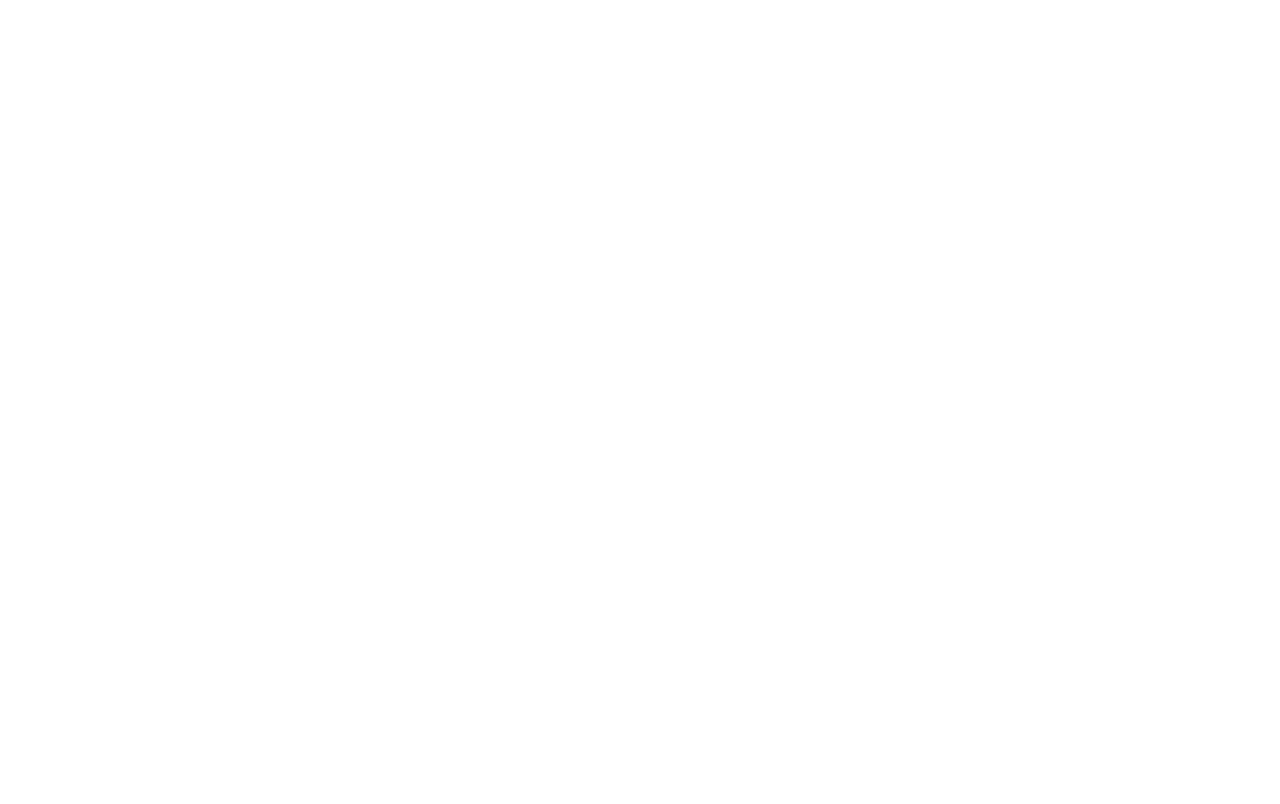
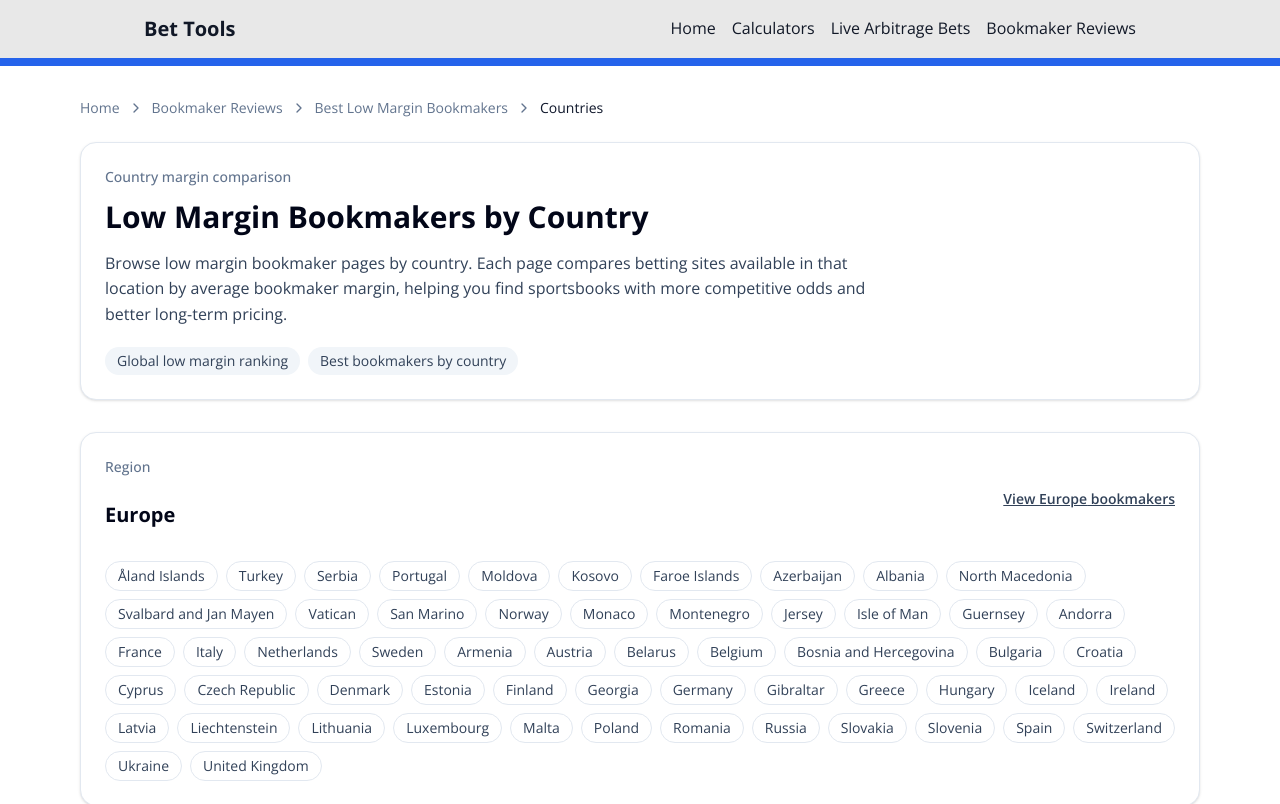
Before and after one commit to edvinsam/bet-tools, a Next.js app: page /bookmaker-reviews/low-margin-bookmakers in a window 1280 px wide. Before the commit this address had no page. Shown: the top 804 px of the page. Built offline with nearby package versions, Linux system fonts and the light colour scheme.

Commit message:
hub page

```diff
--- /dev/null
+++ b/app/bookmaker-reviews/low-margin-bookmakers/page.tsx
@@ -0,0 +1,110 @@
+import Link from "next/link";
+import Breadcrumbs from "@/components/Breadcrumbs";
+import {
+  COUNTRIES_BY_REGION,
+  COUNTRY_LABELS,
+  REGION_LABELS,
+  type CountrySlug,
+  type RegionSlug,
+} from "@/lib/bookmaker-locations";
+
+export const metadata = {
+  title: "Low Margin Bookmakers by Country",
+  description:
+    "Browse low margin bookmaker comparison pages by country and find betting sites with lower average margins and more competitive odds.",
+  alternates: {
+    canonical: "/bookmaker-reviews/low-margin-bookmakers",
+  },
+};
+
+export default function LowMarginBookmakersCountryHubPage() {
+  return (
+    <main className="mx-auto max-w-6xl px-4 py-8">
+      <Breadcrumbs
+        items={[
+          { label: "Home", href: "/" },
+          { label: "Bookmaker Reviews", href: "/bookmaker-reviews" },
+          {
+            label: "Best Low Margin Bookmakers",
+            href: "/bookmaker-reviews/best-low-margin-bookmakers",
+          },
+          { label: "Countries" },
+        ]}
+      />
+
+      <section className="mt-6 rounded-2xl border border-slate-200 bg-white p-6 shadow-sm">
+        <p className="text-sm font-medium text-slate-500">
+          Country margin comparison
+        </p>
+
+        <h1 className="mt-2 text-3xl font-bold text-slate-950">
+          Low Margin Bookmakers by Country
+        </h1>
+
+        <p className="mt-4 max-w-3xl text-slate-700">
+          Browse low margin bookmaker pages by country. Each page compares
+          betting sites available in that location by average bookmaker margin,
+          helping you find sportsbooks with more competitive odds and better
+          long-term pricing.
+        </p>
+
+        <div className="mt-5 flex flex-wrap gap-2 text-sm">
+          <Link
+            href="/bookmaker-reviews/best-low-margin-bookmakers"
+            className="rounded-full bg-slate-100 px-3 py-1 text-slate-700 hover:bg-slate-200"
+          >
+            Global low margin ranking
+          </Link>
+
+          <Link
+            href="/bookmaker-reviews/country"
+            className="rounded-full bg-slate-100 px-3 py-1 text-slate-700 hover:bg-slate-200"
+          >
+            Best bookmakers by country
+          </Link>
+        </div>
+      </section>
+
+      <section className="mt-8 space-y-6">
+        {(Object.entries(COUNTRIES_BY_REGION) as [
+          RegionSlug,
+          CountrySlug[],
+        ][]).map(([region, countries]) => (
+          <section
+            key={region}
+            className="rounded-2xl border border-slate-200 bg-white p-6 shadow-sm"
+          >
+            <div className="flex flex-col gap-3 sm:flex-row sm:items-center sm:justify-between">
+              <div>
+                <p className="text-sm font-medium text-slate-500">Region</p>
+
+                <h2 className="text-xl font-bold text-slate-950">
+                  {REGION_LABELS[region]}
+                </h2>
+              </div>
+
+              <Link
+                href={`/bookmaker-reviews/region/${region}`}
+                className="text-sm font-semibold text-slate-700 underline hover:text-slate-950"
+              >
+                View {REGION_LABELS[region]} bookmakers
+              </Link>
+            </div>
+
+            <div className="mt-5 flex flex-wrap gap-2">
+              {countries.map((country) => (
+                <Link
+                  key={country}
+                  href={`/bookmaker-reviews/low-margin-bookmakers/${country}`}
+                  className="rounded-full border border-slate-200 px-3 py-1 text-sm text-slate-700 hover:bg-slate-50"
+                >
+                  {COUNTRY_LABELS[country]}
+                </Link>
+              ))}
+            </div>
+          </section>
+        ))}
+      </section>
+    </main>
+  );
+}
--- a/app/sitemap.ts
+++ b/app/sitemap.ts
@@ -104,6 +104,12 @@
       changeFrequency: "weekly",
       priority: 0.7,
     },
+    {
+      url: `${baseUrl}/bookmaker-reviews/low-margin-bookmakers`,
+      lastModified: now,
+      changeFrequency: "weekly",
+      priority: 0.75,
+    },
   ];
 
   const converterPages: MetadataRoute.Sitemap = [];
```
